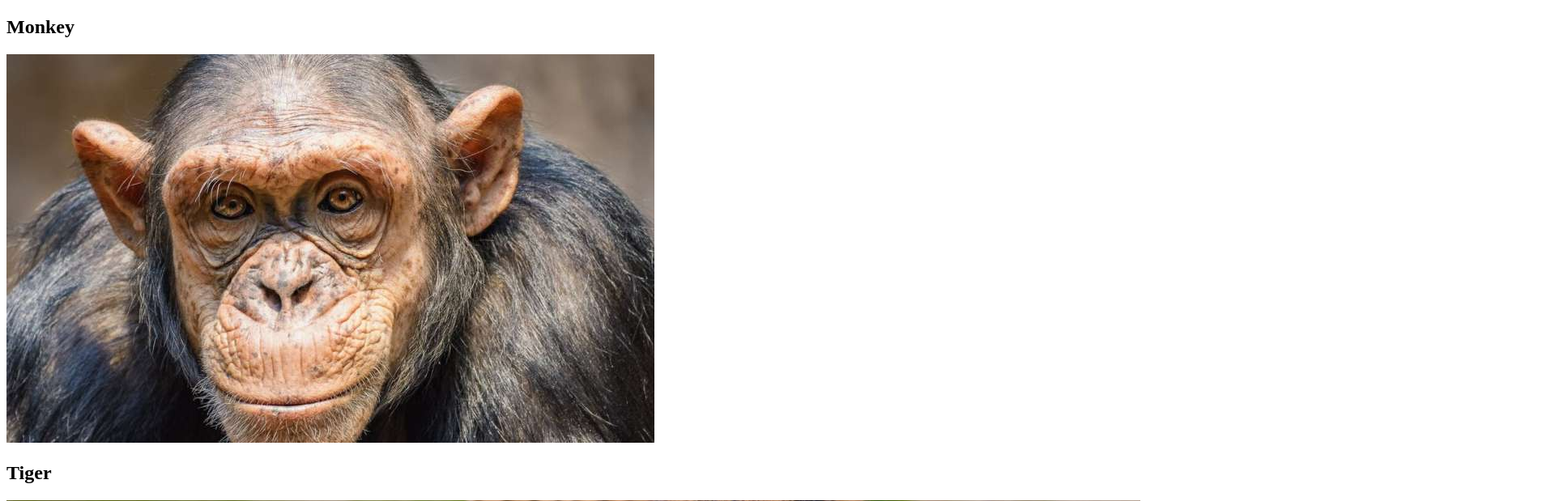
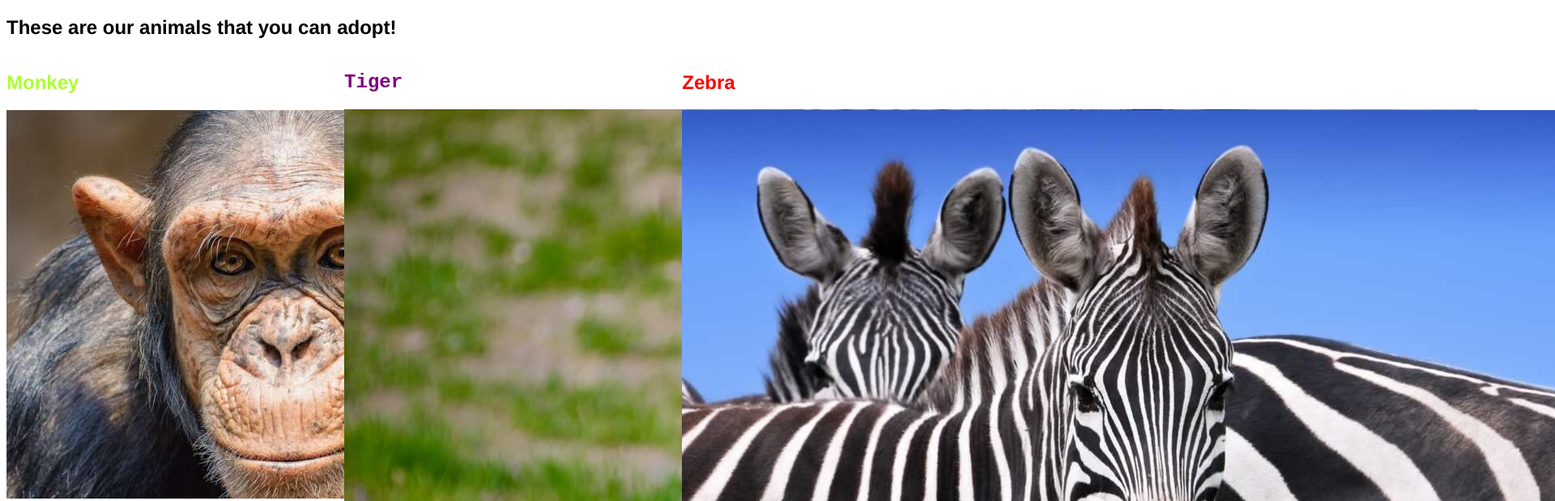
Before and after one commit to hagoodwi92/animalShelter, a plain HTML site: page index.html in a window 1280 px wide. Shown: the top 619 px of the page at 81% size, 1920 px wide, since content can reach past the window. Drawn offline with Linux system fonts and the light colour scheme.

Commit message:
added columns in CSS
Co-authored-by:Alex Goodwin <hagoodwi@gmail.com>

Co-adthored-by:Joseph Nilles <jbnilles24@gmail.com>

```diff
--- a/css/style.css
+++ b/css/style.css
@@ -0,0 +1,30 @@
+.column1{
+  float: left;
+  width: 33%;
+  color: brown;
+}
+
+.column2{
+  float: left;
+  width: 33%;
+  color: orange;
+}
+.column3{
+  float: left;
+  width: 33%;
+  color: blue;
+}
+.column1 h2 {
+  color: greenyellow;
+}
+.column2 h2 {
+  color: purple;
+  font-family: 'Courier New', Courier, monospace;
+}
+
+.column3 h2 {
+  color: red;
+}
+body{
+  font-family: 'Franklin Gothic Medium', 'Arial Narrow', Arial, sans-serif;
+}
--- a/index.html
+++ b/index.html
@@ -5,6 +5,7 @@
   <link rel="stylesheet" href="css/style.css">
 </head>
 <body>
+  <h2>These are our animals that you can adopt!</h2>
   <div class="column1">
     <h2>Monkey</h2>
     <img src="img/monkey.jpg" alt="picture of a monkey">
```
